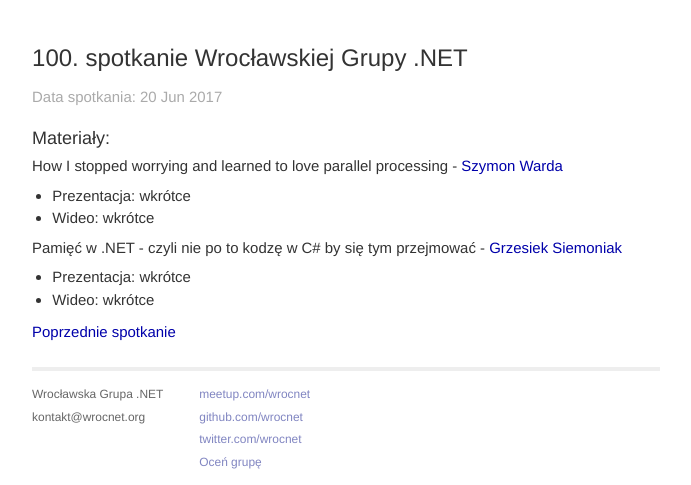
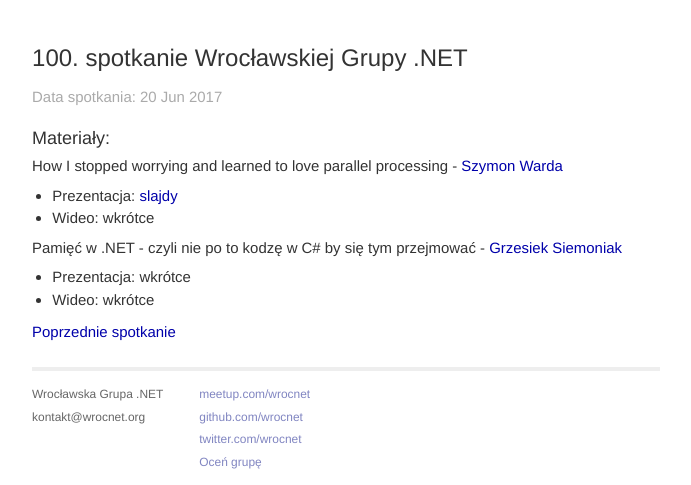
Before and after one commit to wrocnet/wrocnet.github.io, a Jekyll site: the page built from _posts/2017-06-20-100-spotkanie-wroclawskiej-grupy-net.md, in a window 1280 px wide. Shown: the part 500-985 px from the top of the page, without its empty margins (294-985 px from the left). Built offline with Jekyll 4.4.1, drawn with Linux system fonts in a browser that asks for light colours; nearby versions of some CDN libraries; a script that is not in the unit is left out.

Commit message:
slajdy TPL Dataflow

```diff
--- a/_posts/2017-06-20-100-spotkanie-wroclawskiej-grupy-net.md
+++ b/_posts/2017-06-20-100-spotkanie-wroclawskiej-grupy-net.md
@@ -5,7 +5,7 @@ meetupno: 100
 ---
 
 #### How I stopped worrying and learned to love parallel processing - [Szymon Warda](https://twitter.com/maklipsa)
-* Prezentacja: wkrótce
+* Prezentacja: [slajdy](https://github.com/maklipsa/donetconfpl_tpldataflow)
 * Wideo: wkrótce
 
 #### Pamięć w .NET - czyli nie po to kodzę w C# by się tym przejmować - [Grzesiek Siemoniak](https://twitter.com/gzaxx)
```
